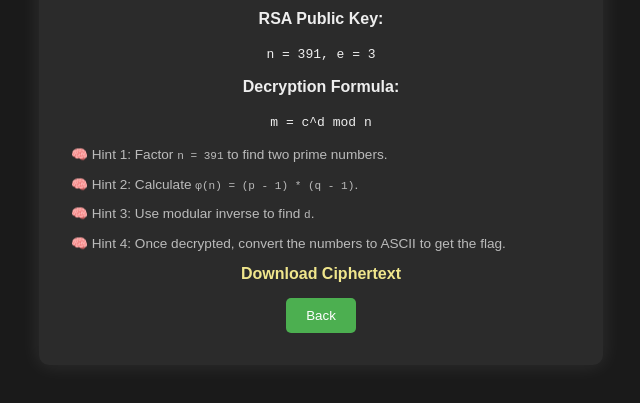
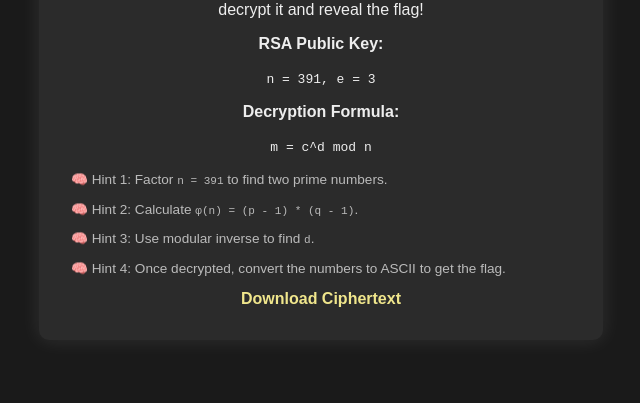
Before and after one commit to AiraIsabel/CTFUpdated2, a website: page lastchallenge(?).html in a window 1280 px wide. Shown: the part 321-724 px from the top of the page, without its empty margins (319-959 px from the left). Drawn offline with Linux system fonts and the light colour scheme.

Commit message:
Update and rename level3.html to lastchallenge(?).html

```diff
--- a/level3.html
+++ b/lastchallenge(?).html
@@ -120,11 +120,6 @@
     <a href="/ciphertext.txt" download class="download-link">Download Ciphertext</a>
   </div>
 
-  <div class="navigation">
-    <a href="level2.html"><button>Back</button></a>
-  </div>
-</div>
-
 
 </body>
 </html>
```
